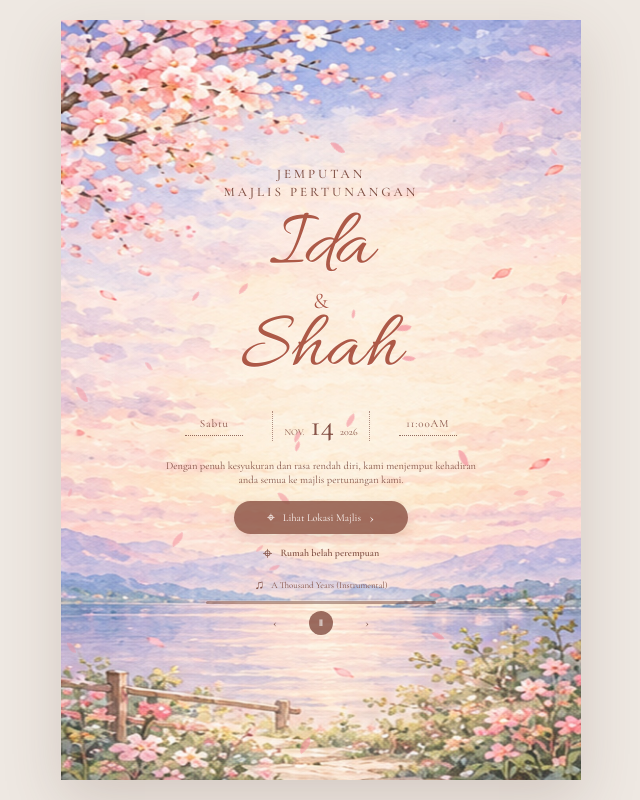
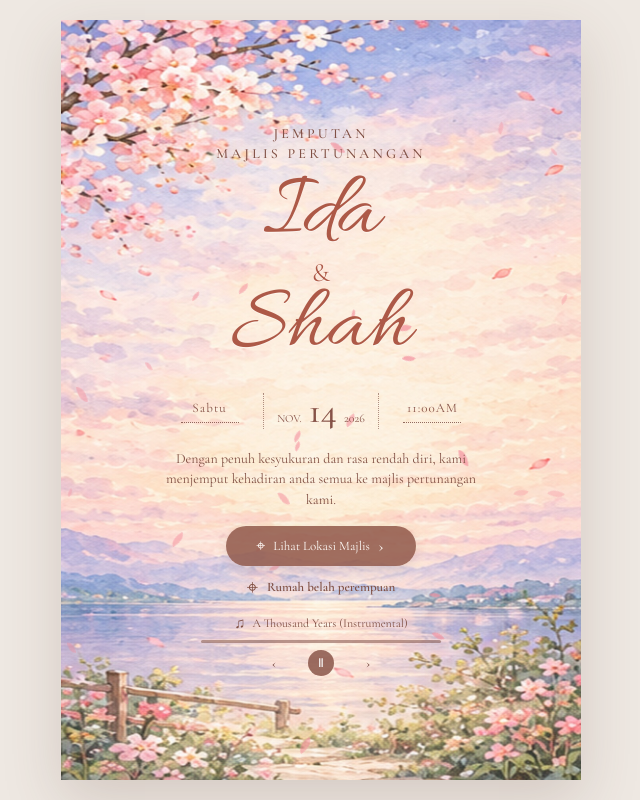
Before and after one commit to ieran95/engagement-card, a Vue app: page / in a window 1280 px wide. Shown: the whole page, without its empty margins (319-959 px from the left). Built offline with nearby package versions, Linux system fonts and the light colour scheme.

Commit message:
fix: increase font size and image background size

```diff
--- a/src/styles.css
+++ b/src/styles.css
@@ -80,10 +80,13 @@ button { border: 0; }
   display: flex;
   flex-direction: column;
   align-items: center;
-  justify-content: center;
+  justify-content: safe center;
   text-align: center;
   padding: 25px 54px;
+  overflow-y: auto;
+  scrollbar-width: none;
 }
+.content::-webkit-scrollbar { display: none; }
 
 .entrance {
   opacity: 0;
@@ -102,7 +105,7 @@ button { border: 0; }
 .eyebrow {
   margin: 0;
   color: #805044;
-  font-size: 13px;
+  font-size: 14px;
   font-weight: 500;
   letter-spacing: .23em;
   line-height: 1.45;
@@ -115,7 +118,7 @@ button { border: 0; }
   align-items: center;
   color: #ad5947;
   font-family: Allura, "Brush Script MT", cursive;
-  font-size: clamp(62px,13vw,82px);
+  font-size: clamp(60px,15vw,92px);
   font-weight: 400;
   line-height: .78;
   text-shadow: 0 1px 0 rgba(255,255,255,.45);
@@ -124,7 +127,7 @@ button { border: 0; }
 .names small {
   margin: 10px 0 6px;
   font-family: "Cormorant Garamond", Georgia, serif;
-  font-size: 22px;
+  font-size: 26px;
   font-weight: 400;
   line-height: 1;
 }
@@ -142,8 +145,8 @@ button { border: 0; }
   display: flex;
   flex-direction: column;
   align-items: center;
-  gap: 5px;
-  font-size: 11px;
+  gap: 6px;
+  font-size: 13px;
   letter-spacing: .08em;
 }
 
@@ -157,23 +160,23 @@ button { border: 0; }
   display: grid;
   grid-template-columns: auto auto auto;
   align-items: baseline;
-  gap: 6px;
-  padding: 0 11px;
+  gap: 7px;
+  padding: 0 13px;
   border-left: 1px dotted rgba(111,64,54,.55);
   border-right: 1px dotted rgba(111,64,54,.55);
   line-height: 1;
 }
 
-.date-main .month { font-size: 9px; }
-.date-main strong { font-size: 30px; font-weight: 500; }
-.date-main span:last-child { font-size: 10px; }
+.date-main .month { font-size: 11px; }
+.date-main strong { font-size: 36px; font-weight: 500; }
+.date-main span:last-child { font-size: 12px; }
 
 .description {
   width: min(100%,315px);
-  margin: 18px 0 14px;
+  margin: 20px 0 16px;
   color: #805044;
-  font-size: 10.5px;
-  line-height: 1.35;
+  font-size: 14px;
+  line-height: 1.45;
 }
 
 .location-button {
@@ -181,39 +184,39 @@ button { border: 0; }
   align-items: center;
   justify-content: center;
   gap: 8px;
-  min-width: 174px;
-  padding: 8px 13px 8px 12px;
+  min-width: 190px;
+  padding: 10px 16px 10px 14px;
   border-radius: 999px;
   cursor: pointer;
   color: #fffaf7;
   background: rgba(142,86,72,.84);
   box-shadow: 0 4px 12px rgba(91,56,48,.12);
-  font-size: 10.5px;
+  font-size: 13px;
   transition: transform 180ms ease, background 180ms ease;
 }
 .location-button:hover { transform: translateY(-1px); background: rgba(129,73,60,.92); }
-.location-button .pin { font-size: 14px; }
-.location-button .arrow { font-size: 17px; line-height: 10px; }
+.location-button .pin { font-size: 16px; }
+.location-button .arrow { font-size: 19px; line-height: 12px; }
 
 .location-on-page {
   display: flex;
   align-items: center;
   justify-content: center;
-  gap: 8px;
-  width: min(100%,280px);
-  margin-top: 9px;
+  gap: 9px;
+  width: min(100%,300px);
+  margin-top: 10px;
   color: #805044;
   text-align: left;
 }
 
-.location-icon { flex: 0 0 auto; font-size: 17px; }
-.location-on-page div { display: flex; flex-direction: column; line-height: 1.2; }
-.location-on-page strong { font-size: 10px; font-weight: 600; }
-.location-on-page span:not(.location-icon) { margin-top: 2px; color: #8b6b62; font-size: 8.5px; }
+.location-icon { flex: 0 0 auto; font-size: 20px; }
+.location-on-page div { display: flex; flex-direction: column; line-height: 1.25; }
+.location-on-page strong { font-size: 13px; font-weight: 600; }
+.location-on-page span:not(.location-icon) { margin-top: 2px; color: #8b6b62; font-size: 11px; }
 
-.music-player { width: min(100%,230px); margin-top: 13px; }
-.song-title { display: flex; align-items: center; justify-content: center; gap: 7px; color: #805044; font-size: 9px; }
-.music-note { font-size: 13px; }
+.music-player { width: min(100%,240px); margin-top: 14px; }
+.song-title { display: flex; align-items: center; justify-content: center; gap: 7px; color: #805044; font-size: 12px; }
+.music-note { font-size: 15px; }
 
 .player-line {
   position: relative;
@@ -242,15 +245,15 @@ button { border: 0; }
   color: #704339;
   background: transparent;
   cursor: pointer;
-  font-size: 13px;
+  font-size: 15px;
 }
 .player-controls .play-button {
-  width: 24px;
-  height: 24px;
+  width: 26px;
+  height: 26px;
   border-radius: 50%;
   color: #fff;
   background: rgba(133,79,67,.82);
-  font-size: 9px;
+  font-size: 12px;
 }
 
 .music-fab {
@@ -330,11 +333,11 @@ button { border: 0; }
   font-size: 24px;
 }
 
-.modal-eyebrow { margin: 0 0 2px; font-size: 9px; letter-spacing: .22em; }
-.location-modal h2 { margin: 0 0 13px; font-family: Allura,cursive; color: #b15b48; font-size: 42px; font-weight: 400; }
+.modal-eyebrow { margin: 0 0 2px; font-size: 11px; letter-spacing: .22em; }
+.location-modal h2 { margin: 0 0 13px; font-family: Allura,cursive; color: #b15b48; font-size: 46px; font-weight: 400; }
 
 .map { display: block; width: 100%; height: 240px; border: 0; border-radius: 10px; background: #eee; }
-.location-copy { display: flex; flex-direction: column; gap: 2px; margin-top: 12px; font-size: 12px; line-height: 1.3; }
+.location-copy { display: flex; flex-direction: column; gap: 2px; margin-top: 12px; font-size: 14px; line-height: 1.35; }
 .location-copy strong { font-weight: 600; }
 .location-copy span { color: #8a6b62; }
 
@@ -343,12 +346,12 @@ button { border: 0; }
   align-items: center;
   justify-content: center;
   margin-top: 13px;
-  padding: 9px 12px;
+  padding: 10px 14px;
   border: 1px solid rgba(132,77,65,.24);
   border-radius: 9px;
   color: #805044;
   text-decoration: none;
-  font-size: 11px;
+  font-size: 13px;
 }
 
 .modal-enter-active, .modal-leave-active { transition: opacity 220ms ease; }
@@ -358,7 +361,7 @@ button { border: 0; }
 
 @media (max-width:600px) {
   .page { padding: 0; }
-  .invitation-shell { width: 100vw; height: 100svh; min-height: 650px; box-shadow: none; }
+  .invitation-shell { width: 100vw; height: 100vh; height: 100dvh; box-shadow: none; }
   .content { padding: 25px 20px; }
 }
 
```
